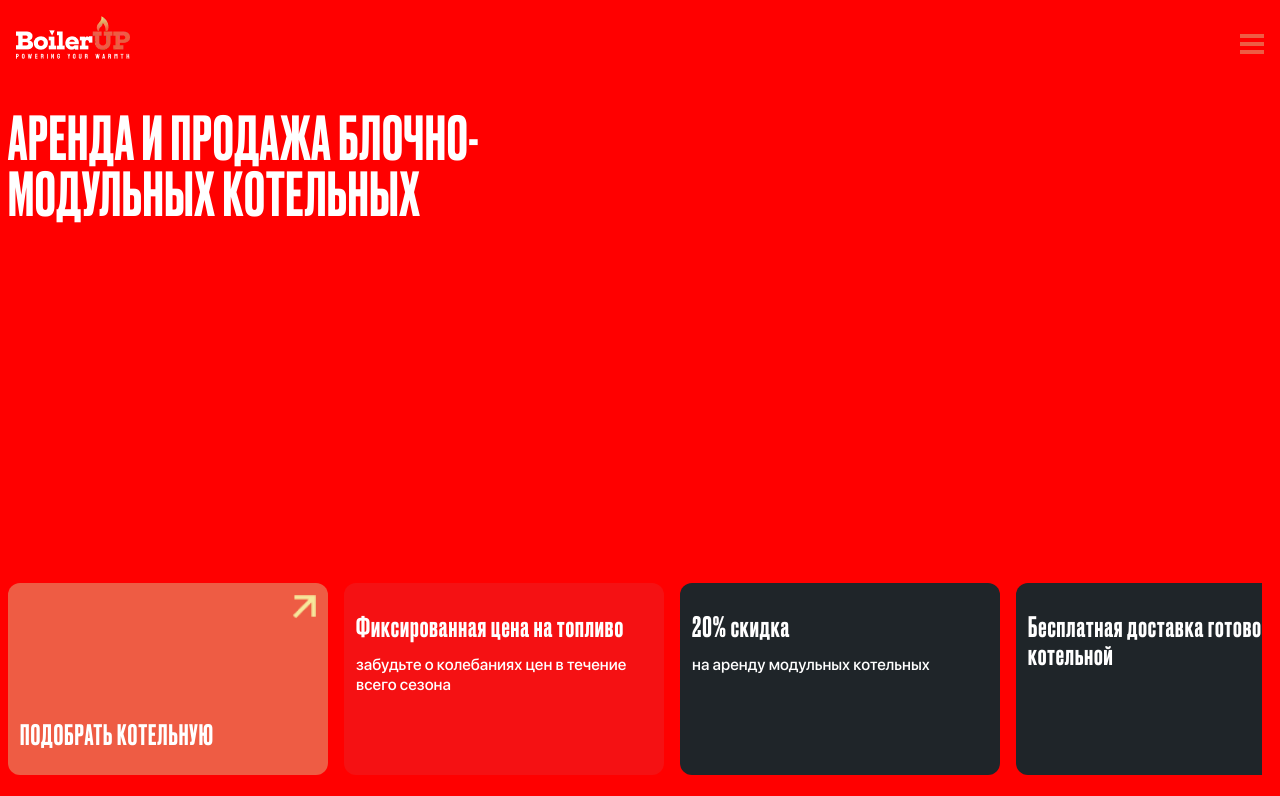
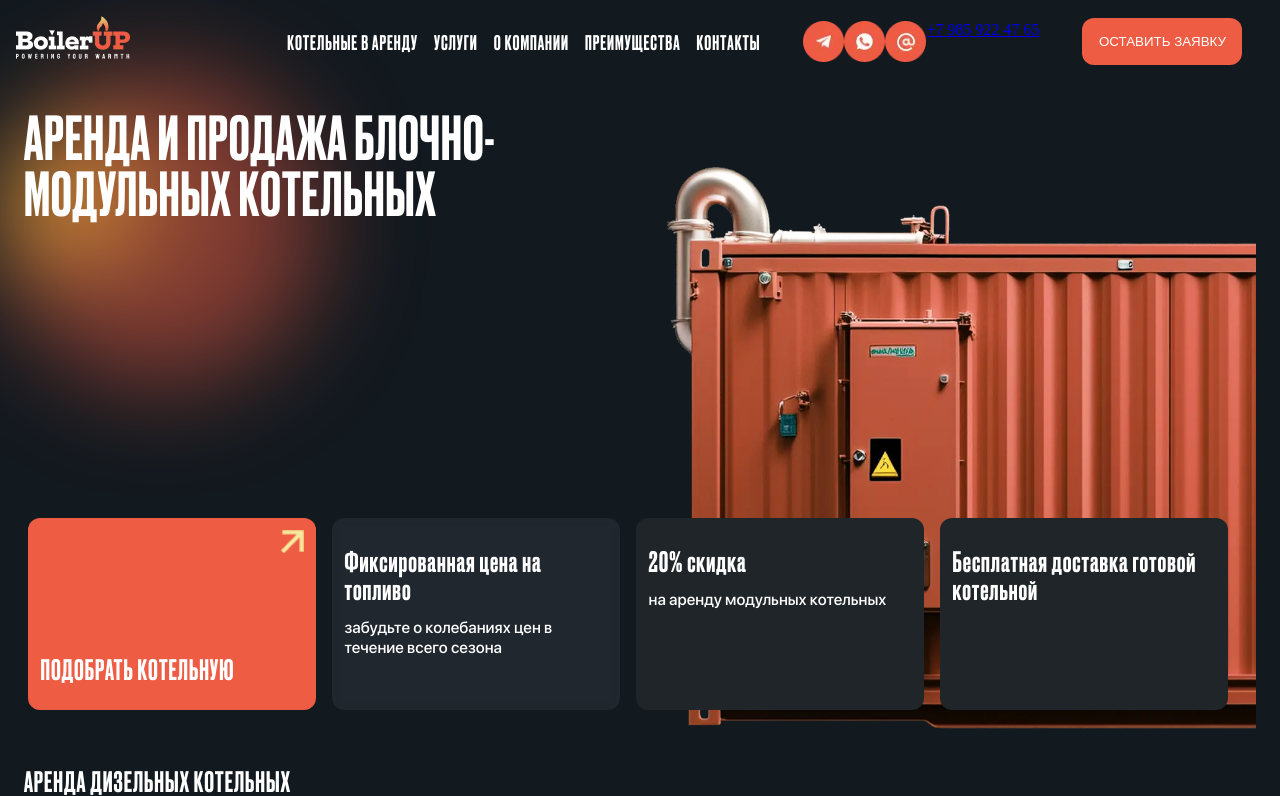
Before and after one commit to 0nlyssslatts/BoilerUP, a website: page public/index.html in a window 1280 px wide. Shown: the top 796 px of the page. Drawn offline with nearby package versions, Linux system fonts and the light colour scheme.

Commit message:
resposive styles added

```diff
--- a/public/index.html
+++ b/public/index.html
@@ -29,14 +29,32 @@
             <div class="desktop-nav">
                 <nav>
                     <ul class="no-list-style flex-row gap-1">
-                        <li>КОТЕЛЬНЫЕ В АРЕНДУ</li>
-                        <li>УСЛУГИ</li>
-                        <li>О КОМПАНИИ</li>
-                        <li>ПРЕИМУЩЕСТВА</li>
-                        <li>КОНТАКТЫ</li>
+                        <li class="h2">
+                            <a href="#boilers" class="no-link-style"
+                                >КОТЕЛЬНЫЕ В АРЕНДУ</a
+                            >
+                        </li>
+                        <li class="h2">
+                            <a href="#serv" class="no-link-style">УСЛУГИ</a>
+                        </li>
+                        <li class="h2">
+                            <a href="#about" class="no-link-style"
+                                >О КОМПАНИИ</a
+                            >
+                        </li>
+                        <li class="h2">
+                            <a href="#advantages" class="no-link-style"
+                                >ПРЕИМУЩЕСТВА</a
+                            >
+                        </li>
+                        <li class="h2">
+                            <a href="#contacts" class="no-link-style"
+                                >КОНТАКТЫ</a
+                            >
+                        </li>
                     </ul>
                 </nav>
-                <div class="flex-row space-between">
+                <div class="flex-row space-between extended-nav">
                     <img
                         src="./img/tg.webp"
                         alt="telegram"
@@ -56,8 +74,8 @@
                         height="41"
                     />
                     <div><a href="tel:+79859224765">+7 985 922 47 65</a></div>
-                    <button>ОСТАВИТЬ ЗАЯВКУ</button>
                 </div>
+                <button class="desktop-nav-button">ОСТАВИТЬ ЗАЯВКУ</button>
             </div>
             <div id="mobile-nav" class="mobile-nav">
                 <div class="flex-column gap-1 mobile-nav-wrapper">
@@ -198,7 +216,7 @@
                 </button>
             </section>
             <section class="light-section">
-                <h2 class="h1">
+                <h2 class="h1" id="boilers">
                     Все котельные оборудованы современной автоматикой
                     безопасности
                 </h2>
@@ -358,7 +376,7 @@
             </section>
             <section class="dark-section">
                 <div class="blick2"></div>
-                <h2 class="h1">
+                <h2 class="h1" id="serv">
                     УСЛУГИ BOILER<span class="red-text">UP</span>
                 </h2>
                 <div class="service-wrapper flex-column gap-1">
@@ -493,7 +511,7 @@
             <section class="dark-section">
                 <div class="blick2"></div>
 
-                <h2 class="h1">О КОМПАНИИ</h2>
+                <h2 class="h1" id="about">О КОМПАНИИ</h2>
                 <p class="text-1">
                     Мы являемся дочерней компанией ДИМАРТ, которая более 16 лет
                     успешно работает на рынке, зарекомендовав себя как надежный
@@ -520,7 +538,7 @@
                 </button>
             </section>
             <section class="dark-section">
-                <h2 class="h1">НАШИ ПРЕИМУЩЕСТВА</h2>
+                <h2 class="h1" id="advantages">НАШИ ПРЕИМУЩЕСТВА</h2>
                 <div class="thrd-carousel" id="carousel">
                     <article class="thrd-carousel-item">
                         <h3 class="h1">
@@ -620,7 +638,7 @@
             </section>
             <section class="light-section">
                 <div class="big">
-                    <h2 class="h1">КОНТАКТЫ</h2>
+                    <h2 class="h1" id="contacts">КОНТАКТЫ</h2>
                     <img
                         class="big-img"
                         src="./img/containerGray.webp"
@@ -751,7 +769,7 @@
                 </div>
             </section>
         </main>
-        <footer class="light-section">
+        <footer>
             <a href="#" class="text-2 no-link-style"
                 >Политика обработки персональных данных</a
             >
--- a/public/style.css
+++ b/public/style.css
@@ -238,6 +238,13 @@ header {
 .desktop-nav {
     display: none;
 }
+
+.extended-nav {
+    display: none;
+}
+.desktop-nav-button {
+    max-width: 10rem;
+}
 .mobile-nav {
     visibility: hidden;
     opacity: 0;
@@ -267,7 +274,7 @@ header {
     width: 100vw;
     height: 100vh;
     opacity: 1;
-    background-color: rgba(0, 0, 0, 0.4); /* Black w/opacity/see-through */
+    background-color: rgba(0, 0, 0, 0.4);
     backdrop-filter: blur(4px);
 }
 .mobile-nav-active > div {
@@ -284,6 +291,11 @@ header {
     background-color: var(--light-bacground-color);
     padding: 1rem;
     border-radius: 6px;
+}
+
+main {
+    max-width: 100%;
+    margin: 0 auto;
 }
 
 /* MENU BUTTON */
@@ -402,7 +414,6 @@ header {
 
 .scnd-carousel {
     height: 10rem;
-    width: 100%;
     display: grid;
     grid-template-columns: repeat(3, 15rem);
     overflow-x: auto;
@@ -620,7 +631,11 @@ footer {
 /* MEDIA */
 
 /* Small (sm) – устройства от 576px */
-@media (min-width: 576px) {
+@media (min-width: 36rem) {
+    main {
+        max-width: 48rem;
+    }
+
     h1 {
         font-size: 2.75rem !important;
         line-height: 2.5rem !important;
@@ -639,7 +654,11 @@ footer {
 }
 
 /* Medium (md) – устройства от 768px */
-@media (min-width: 768px) {
+@media (min-width: 48rem) {
+    main {
+        max-width: 57.5rem;
+    }
+
     h1 {
         font-size: 3.75rem !important;
         line-height: 3.5rem !important;
@@ -658,12 +677,13 @@ footer {
 
     .frst-carousel {
         height: 12rem;
-        grid-template-columns: repeat(4, 20rem);
+        grid-template-columns: repeat(4, 18rem);
     }
 
     .scnd-carousel {
         height: 12rem;
-        grid-template-columns: repeat(3, 20rem);
+        grid-template-columns: repeat(3, 18rem);
+        place-self: center;
     }
 
     .container-black {
@@ -705,19 +725,57 @@ footer {
 }
 
 /* Large (lg) – устройства от 992px */
-@media (min-width: 992px) {
-    body {
-        background-color: red;
+@media (min-width: 57.5rem) {
+    main {
+        max-width: 75rem;
+    }
+
+    .red-container-wrapper {
+        margin-bottom: 0;
+    }
+
+    .menu-icon {
+        display: none;
+    }
+
+    .desktop-nav {
+        display: flex;
+        flex-direction: row;
+        justify-content: space-around;
+        align-items: center;
+        width: 80%;
+    }
+
+    .container-black {
+        width: 30%;
+        top: -4rem;
     }
 }
 
 /* Extra large (xl) – устройства от 1200px */
-@media (min-width: 1200px) {
-    /* Стили для экранов шириной ≥ 1200px */
+@media (min-width: 75rem) {
+    main {
+        max-width: 78rem;
+    }
+
+    .frst-carousel {
+        place-self: center;
+        bottom: 2rem;
+    }
+    .thrd-carousel {
+        place-self: center;
+    }
+
+    .extended-nav {
+        display: flex;
+    }
+    /* body {
+        background-color: red;
+    } */
 }
 
 /* Extra extra large (xxl) – устройства от 1400px */
-@media (min-width: 1400px) {
+@media (min-width: 87.5rem) {
     /* cтили для экранов шириной ≥ 1400px */
 }
 /* ----- */
```
